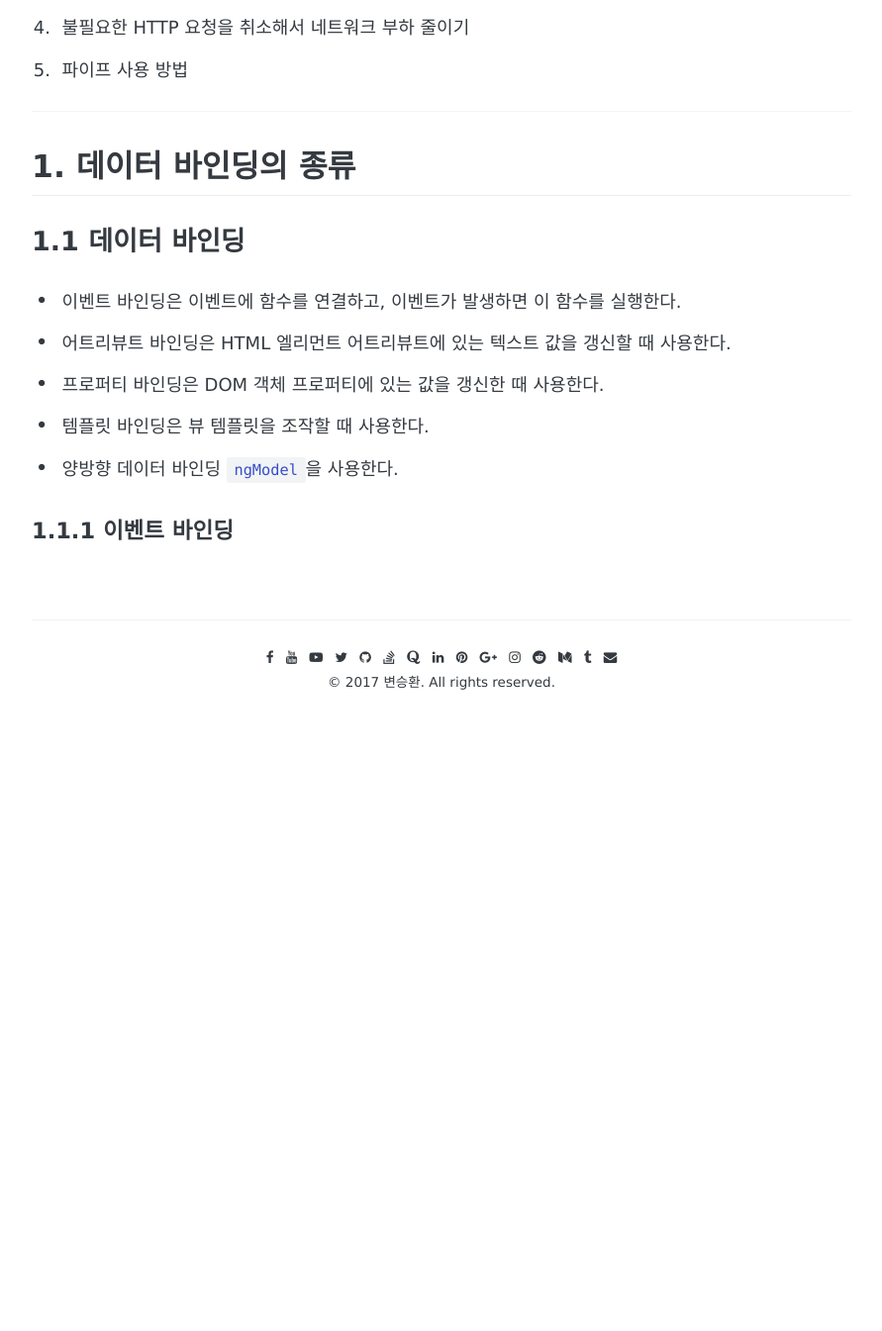
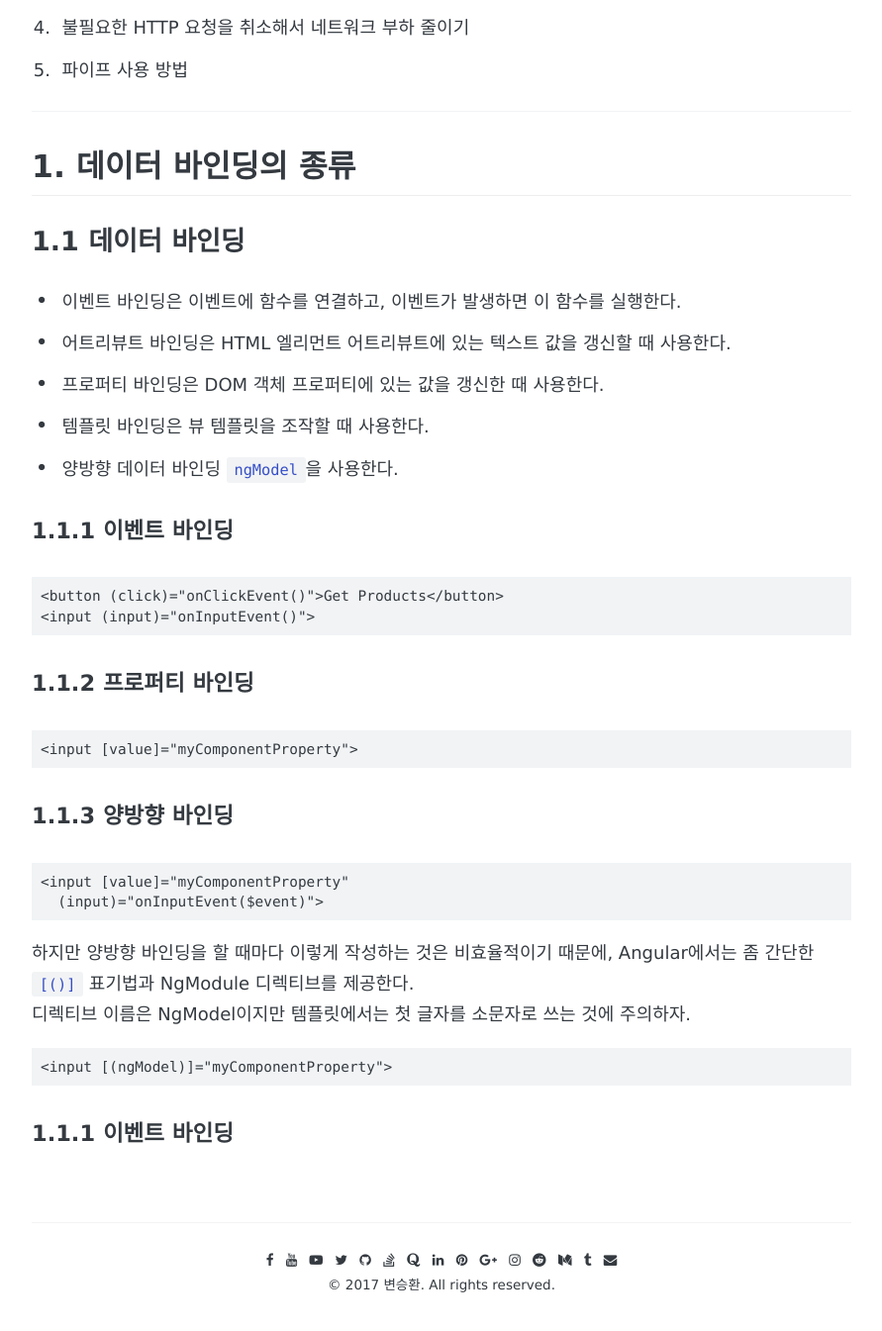
Before and after one commit to awesome-hwan/awesome-hwan.github.io, a Jekyll site: the page built from _posts/2017-10-17-[Angular]Chap_5.md, in a window 1280 px wide and 1400 px high, scrolled down 607 px. Shown: the top 1345 px of the window at 99% size, without its empty margins (194-1085 px from the left). Built offline with Jekyll 4.4.1, drawn with Linux system fonts in a browser that asks for light colours; some web fonts are replaced; comment, search, counter and statistics services are not loaded; before the commit the page ends 1397 px from its top, so only the background shows below that.

Commit message:
Angular binding

````diff
--- a/_posts/2017-10-17-[Angular]Chap_5.md
+++ b/_posts/2017-10-17-[Angular]Chap_5.md
@@ -32,3 +32,30 @@ share: true
 - 양방향 데이터 바인딩 `ngModel`을 사용한다.
 
 #### 1.1.1 이벤트 바인딩
+
+```ng
+<button (click)="onClickEvent()">Get Products</button>
+<input (input)="onInputEvent()">
+```
+
+#### 1.1.2 프로퍼티 바인딩
+
+```ng
+<input [value]="myComponentProperty">
+```
+
+#### 1.1.3 양방향 바인딩
+
+```ng
+<input [value]="myComponentProperty"
+  (input)="onInputEvent($event)">
+```
+하지만 양방향 바인딩을 할 때마다 이렇게 작성하는 것은 비효율적이기 때문에,
+Angular에서는 좀 간단한 `[()]` 표기법과 NgModule 디렉티브를 제공한다.
+디렉티브 이름은 NgModel이지만 템플릿에서는 첫 글자를 소문자로 쓰는 것에 주의하자.
+
+```ng
+<input [(ngModel)]="myComponentProperty">
+```
+
+#### 1.1.1 이벤트 바인딩
````
